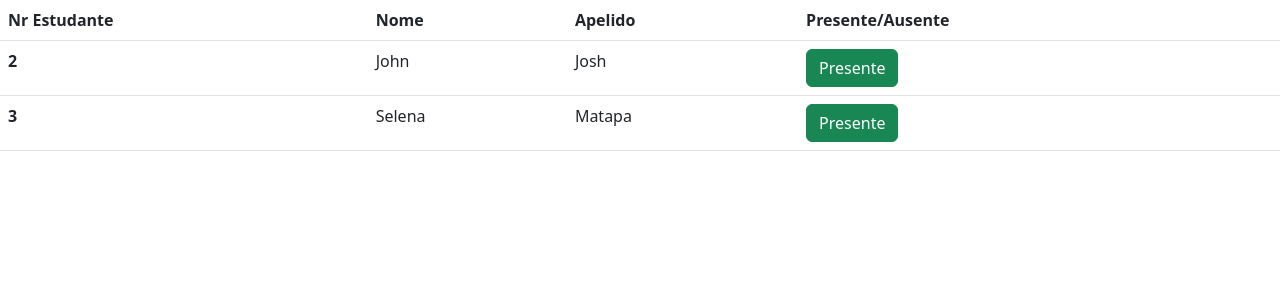
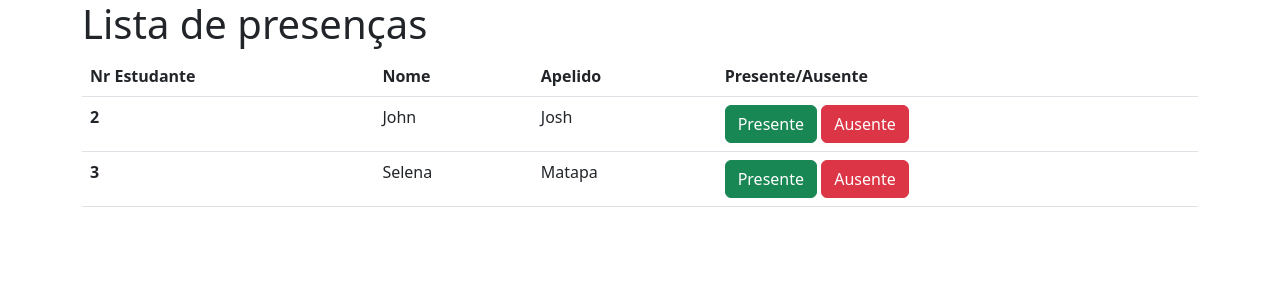
Before and after one commit to samuellangajr/my-app, a React (Create React App) app: page / in a window 1280 px wide. Shown: the top 300 px of the page. Built offline with nearby package versions, Linux system fonts and the light colour scheme.

Commit message:
ultima versao da lista com os dois botoes

```diff
--- a/src/components/table.js
+++ b/src/components/table.js
@@ -3,7 +3,13 @@ import React from "react";
 export default function table(props) {
     const students = props.props
 return (
-    <table className="table">
+
+  <div  className="container">
+
+    <h1>Lista de presenças</h1>
+
+
+<table className="table">
   <thead>
     <tr>
       <th scope="col">Nr Estudante</th>
@@ -20,11 +26,14 @@ return (
           <th scope="row">{ student.id }</th>
           <td>{ student.name }</td>
           <td>{ student.surname }</td>
-          <td><button className="btn btn-success">Presente</button></td>
+          <td><button className="btn btn-success">Presente</button>  <button className="btn btn-danger">Ausente</button></td>
         </tr>
 
     ))}
   </tbody>
 </table>
+
+  </div>
+
 );
 }
```
